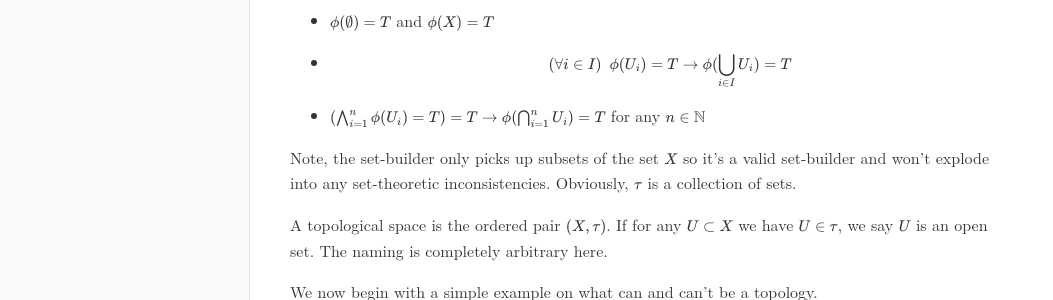
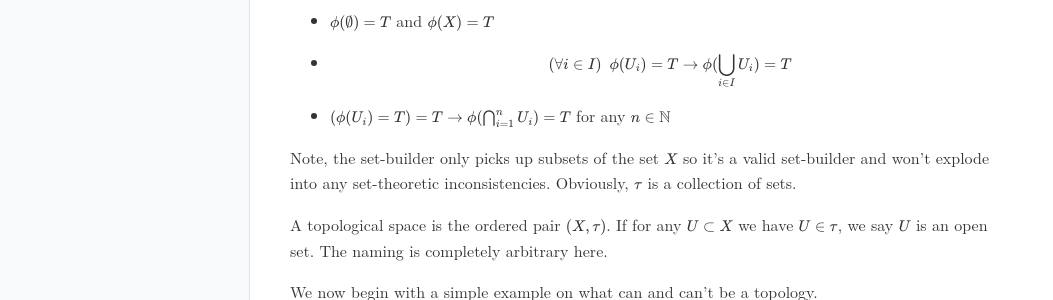
Before and after one commit to Nasif-Abdullah/Math, a Jekyll site: the page built from Point-Set Topology/Introduction.md, in a window 1280 px wide and 900 px high. Shown: the part 368-668 px from the top of the window, without its empty margins (0-1053 px from the left). Built offline with Jekyll 4.4.1, drawn with Linux system fonts in a browser that asks for light colours; some web fonts are replaced.

Commit message:
Update Introduction.md

```diff
--- a/Point-Set Topology/Introduction.md
+++ b/Point-Set Topology/Introduction.md
@@ -15,7 +15,7 @@ Take any set $$X$$ and define $$\tau = \{U \mid U \subseteq X \wedge \phi(U) = T
 
  - $$(\forall i \in I) \ \ \phi(U_i) = T \rightarrow \phi(\bigcup_{i \in I} U_{i}) = T$$
 
- - $$(\bigwedge_{i=1}^n \phi(U_i) = T) = T \rightarrow \phi(\bigcap_{i=1}^{n} U_{i}) = T$$ for any $$n \in \mathbb{N}$$
+ - $$( \phi(U_i) = T) = T \rightarrow \phi(\bigcap_{i=1}^{n} U_{i}) = T$$ for any $$n \in \mathbb{N}$$
 
 Note, the set-builder only picks up subsets of the set $$X$$ so it's a valid set-builder and won't explode into any set-theoretic inconsistencies. Obviously, $$\tau$$ is a collection of sets.
 
```
